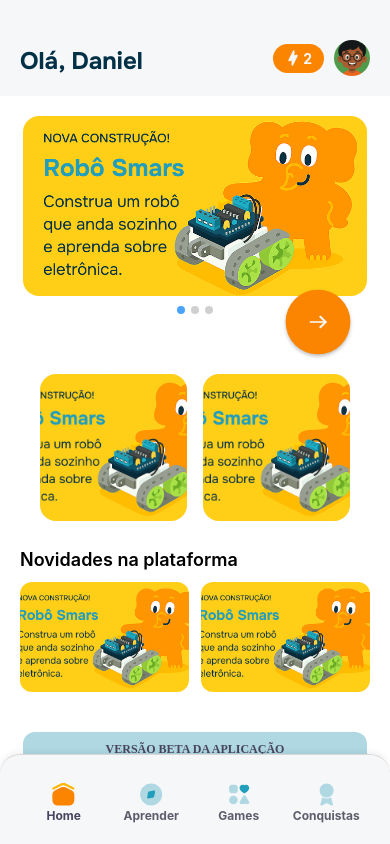
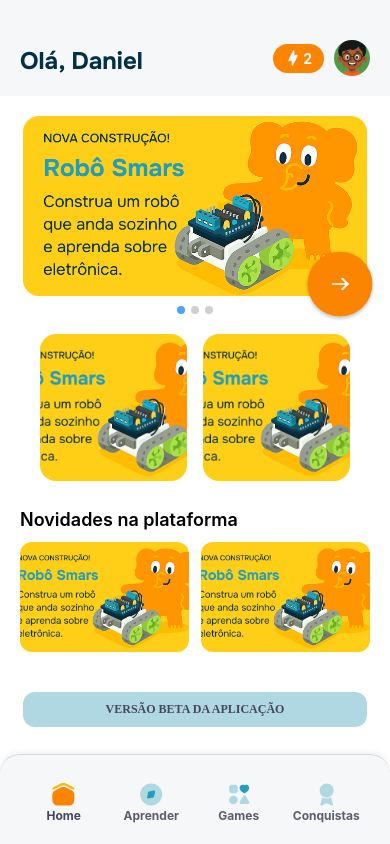
Before and after one commit to MenesesDani/LeComCreApplication, a React Native app: screen / in a window 390 px wide. Built offline with nearby package versions, Linux system fonts and the light colour scheme.

Commit message:
arrow rome correction

```diff
--- a/screens/HomeScreen.tsx
+++ b/screens/HomeScreen.tsx
@@ -1,6 +1,5 @@
 import React from "react";
 import { View, Text, StyleSheet, ScrollView, TouchableOpacity, Image } from "react-native";
-import CardBeta from "../components/CardBeta";
 import { useNavigation } from "@react-navigation/native";
 import type { NativeStackNavigationProp } from "@react-navigation/native-stack";
 import ButtonNext from "../components/ButtonNext";
@@ -27,20 +26,22 @@ const HomeScreen = () => {
       contentContainerStyle={styles.container}
       showsVerticalScrollIndicator={false}
     >
-      <Image
-        source={require("../assets/constructions/Smars/CardRoboSmars.png")}
-        style={styles.mainCardImage}
-        resizeMode="cover"
-      />
+      <View style={styles.mainCardWrapper}>
+        <Image
+          source={require("../assets/constructions/Smars/CardRoboSmars.png")}
+          style={styles.mainCardImage}
+          resizeMode="cover"
+        />
+
+        <View style={styles.arrowContainer}>
+          <ButtonNext onPress={handleNext} />
+        </View>
+      </View>
 
       <View style={styles.dotsContainer}>
         <View style={styles.dotActive} />
         <View style={styles.dot} />
         <View style={styles.dot} />
-      </View>
-
-      <View style={styles.arrowContainer}>
-        <ButtonNext onPress={handleNext} />
       </View>
 
       <View style={styles.squareCardsContainer}>
@@ -94,8 +95,12 @@ const styles = StyleSheet.create({
     alignItems: "center",
     paddingBottom: 100,
   },
+  mainCardWrapper: {
+    width: "88%",
+    position: "relative",
+  },
   mainCardImage: {
-    width: "88%",
+    width: "100%",
     height: 180,
     borderRadius: 16,
   },
@@ -117,10 +122,9 @@ const styles = StyleSheet.create({
     backgroundColor: "#4aa3ff",
   },
   arrowContainer: {
-    width: "100%",
-    alignItems: "flex-end",
-    paddingHorizontal: 40,
-    marginTop: -24,
+    position: "absolute",
+    bottom: -20,
+    right: -5,
   },
   squareCardsContainer: {
     flexDirection: "row",
```
